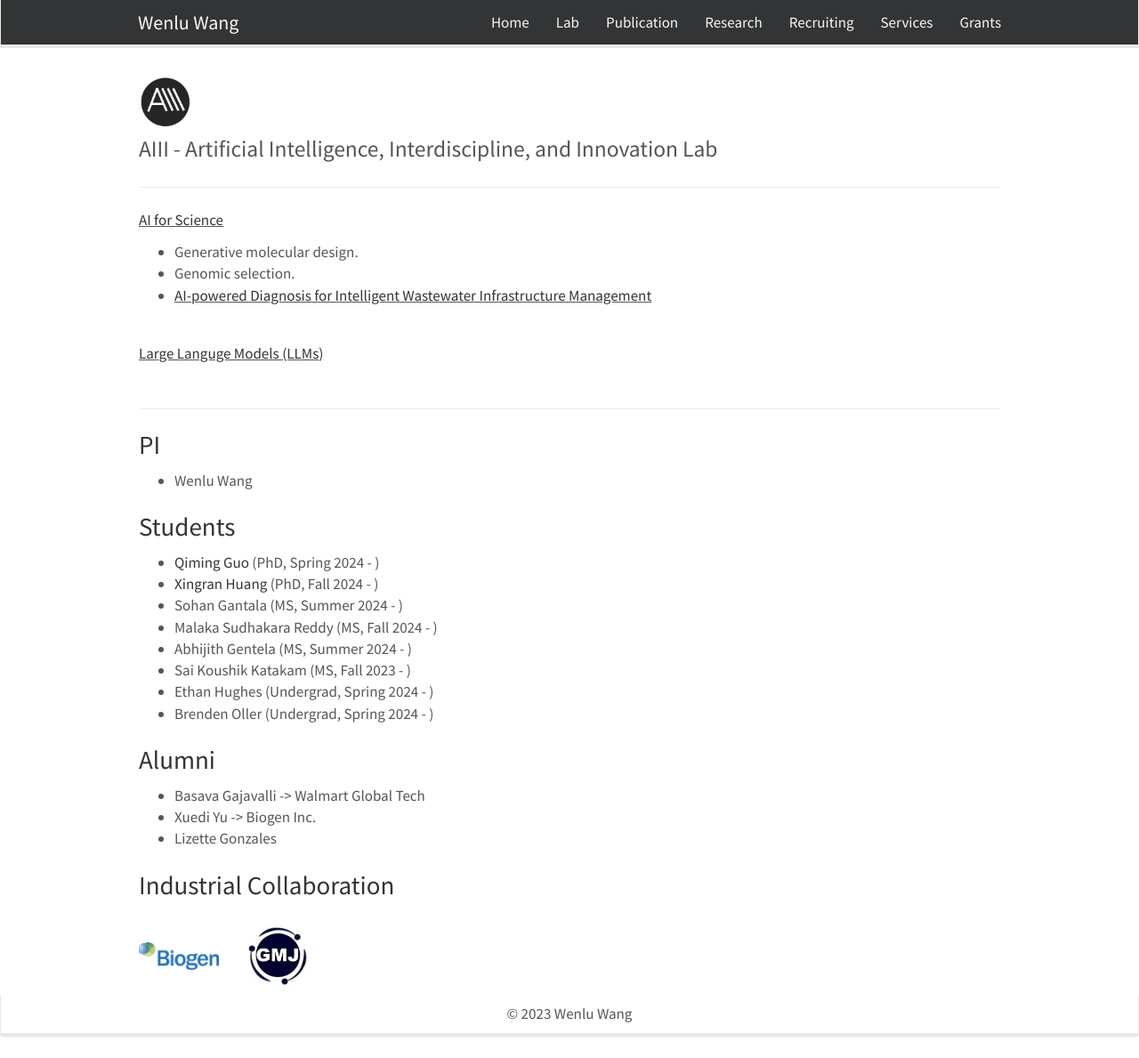
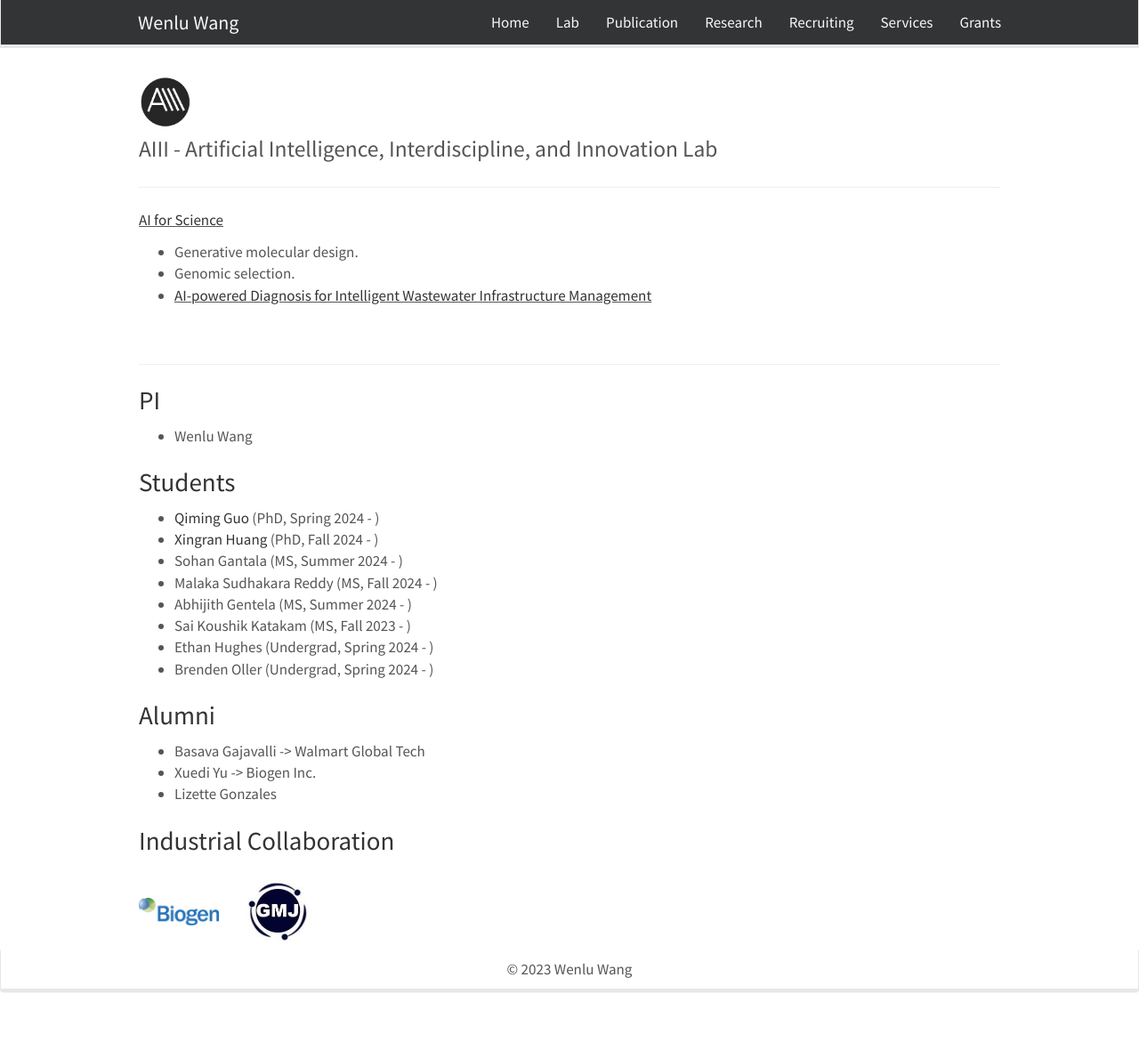
Before and after one commit to WENLU-W/WENLU-W.github.io, a Jekyll site: the page built from docs/_pages/team.md, in a window 1280 px wide and 1189 px high. Shown: the whole window at 89% size. Built offline with Jekyll 4.4.1, drawn with Linux system fonts in a browser that asks for light colours; nearby versions of some CDN libraries.

Commit message:
Update team.md

```diff
--- a/docs/_pages/team.md
+++ b/docs/_pages/team.md
@@ -16,12 +16,6 @@ permalink: /lab/
 - Generative molecular design.
 - Genomic selection.
 - <ins>[AI-powered Diagnosis for Intelligent Wastewater Infrastructure Management](https://wenlu-w.github.io/project/2023/10/01/ai4hydro.html)</ins>
-</div>
-</div>
-
-<div style="width: 100%;">
-<div style="height: 50px; width: 1000px;">
-  <ins>[Large Languge Models (LLMs)](https://wenlu-w.github.io/project/2022/01/01/llm.html)</ins>
 </div>
 </div>
 
```
